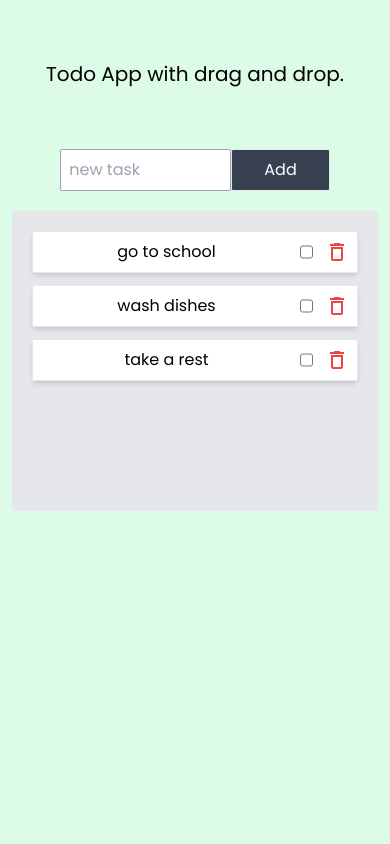
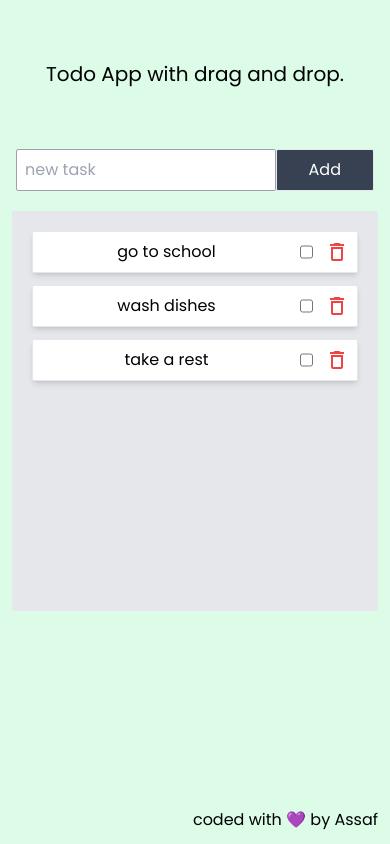
Before and after one commit to ASSAF1er/test-react-typescript-drag-and-drop, a React (Vite) app: page / in a window 390 px wide. Built offline with nearby package versions, Linux system fonts and the light colour scheme.

Commit message:
ajout du footer

```diff
--- a/src/App.tsx
+++ b/src/App.tsx
@@ -38,13 +38,13 @@ function App() {
 
     <div className=" w-screen h-screen flex flex-col gap-5 pt-[15%] sm:pt-[5%] px-3 items-center bg-green-100 ">
      <p className=" text-[20px] sm:text-[35px] font-800 mb-10">Todo App with drag and drop.</p>
-     <form action="" className="flex w-full px-3 justify-center">
+     <form action="" className="flex w-full px-1 justify-center">
         <input
           value={todo}
           onChange={(e) => setTodo(e.target.value)}
           type="text"
           placeholder="new task"
-          className=" w-[50%] sm:w-[400px] bg-white border border-gray-400 rounded-sm active:border-gray-400 focus:outline-none text-[16px] sm:text-[18px] py-1 px-2 "
+          className=" w-[100%] sm:w-[400px] bg-white border border-gray-400 rounded-sm active:border-gray-400 focus:outline-none text-[16px] sm:text-[18px] py-1 px-2 "
         />
         <button
           onClick={(e) => {
@@ -65,6 +65,7 @@ function App() {
       <DndContext sensors={sensors} onDragEnd={handleDragEnd} collisionDetection={closestCorners}>
         <TodosContainer tasks={tasks}  />
       </DndContext>
+      <footer className="absolute bottom-3 right-3 sm:right-20">coded with 💜  by Assaf</footer>
     </div>
 
   );
--- a/src/components/TodosContainer.tsx
+++ b/src/components/TodosContainer.tsx
@@ -6,7 +6,7 @@ import {
 import Todo from "./Todo";
 function TodosContainer({ tasks }) {
   return (
-    <ul className="flex flex-col gap-3  p-5 mx-2 w-full sm:w-[500px] h-[300px] overflow-x-hidden overflow-y-scroll bg-gray-200 rounded-sm ">
+    <ul className="flex flex-col gap-3  p-5 mx-2 w-full sm:w-[500px] h-[400px] sm:h-[300px] overflow-x-hidden overflow-y-scroll bg-gray-200 rounded-sm ">
       <SortableContext items={tasks} strategy={verticalListSortingStrategy}  >
         {tasks.map((item, index) => (
           <Todo key={index} id={item.id} title={item.title} />
```
